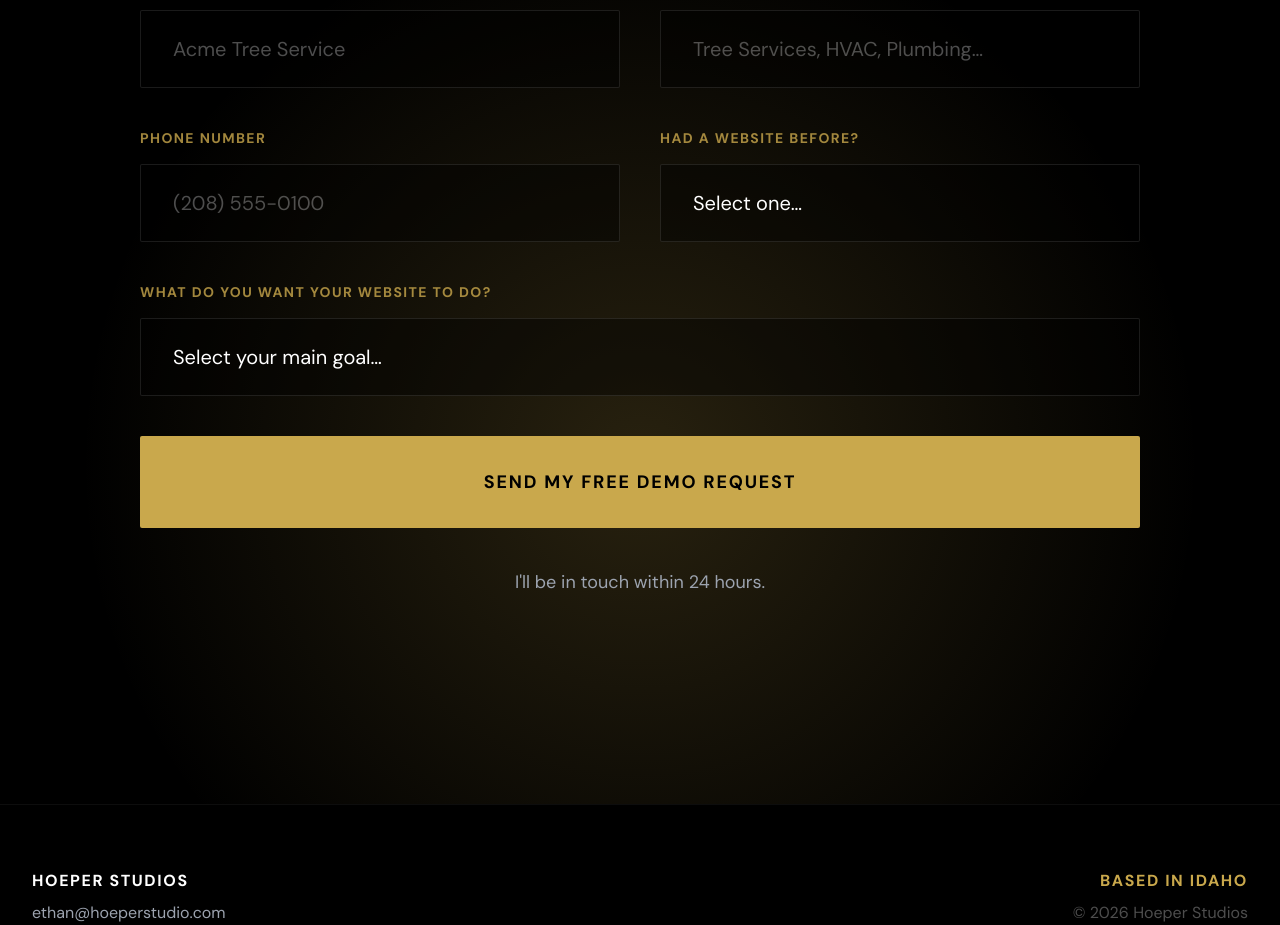
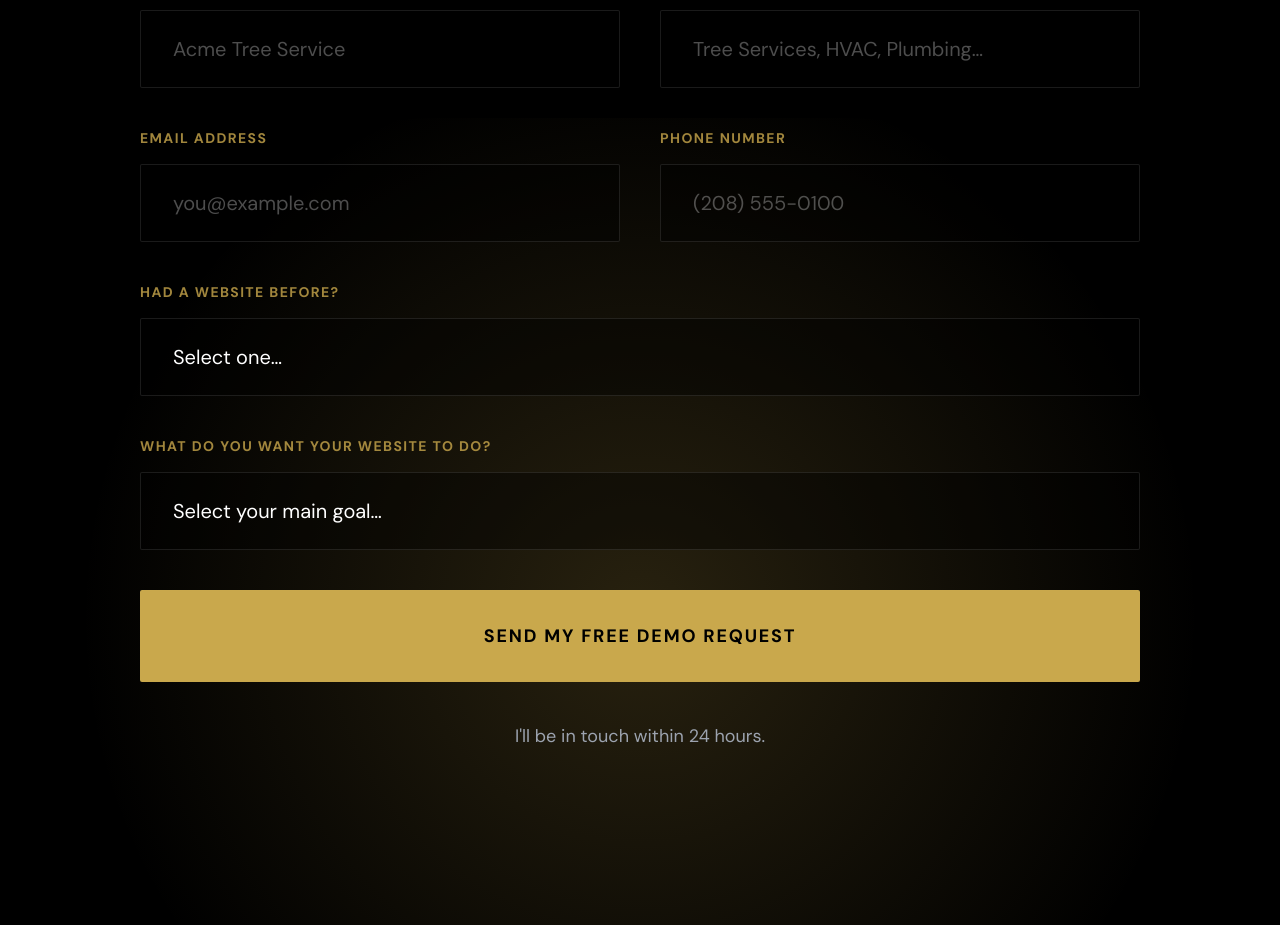
Before and after one commit to ethanhoeper101-commits/hoeper-studios-site, a Next.js app: page / in a window 1280 px wide. Shown: the part 5300-6225 px from the top of the page. Built offline with nearby package versions, Linux system fonts and the light colour scheme.

Commit message:
Add email field and form validation

```diff
--- a/src/app/api/send/route.ts
+++ b/src/app/api/send/route.ts
@@ -6,9 +6,9 @@ const resend = new Resend(process.env.RESEND_API_KEY);
 export async function POST(req: Request) {
   try {
     const body = await req.json();
-    const { businessName, businessType, phone, hadWebsite, goals } = body;
+    const { businessName, businessType, email, phone, hadWebsite, goals } = body;
 
-    if (!businessName || !businessType || !phone || !hadWebsite || !goals) {
+    if (!businessName || !businessType || !email || !phone || !hadWebsite || !goals) {
       return NextResponse.json({ error: "Missing fields" }, { status: 400 });
     }
 
@@ -43,6 +43,10 @@ export async function POST(req: Request) {
               <td style="padding: 12px 0; color: #fff; font-size: 14px;">${businessType}</td>
             </tr>
             <tr style="border-bottom: 1px solid #222;">
+              <td style="padding: 12px 0; color: #9CA3AF; font-size: 12px; text-transform: uppercase; letter-spacing: 0.1em;">Email</td>
+              <td style="padding: 12px 0; color: #fff; font-size: 14px;">${email}</td>
+            </tr>
+            <tr style="border-bottom: 1px solid #222;">
               <td style="padding: 12px 0; color: #9CA3AF; font-size: 12px; text-transform: uppercase; letter-spacing: 0.1em;">Phone</td>
               <td style="padding: 12px 0; color: #fff; font-size: 14px;">${phone}</td>
             </tr>
--- a/src/components/DemoForm.tsx
+++ b/src/components/DemoForm.tsx
@@ -6,26 +6,92 @@ import FadeUp from "./FadeUp";
 const inputClass =
   "w-full bg-black/40 border border-white/10 focus:border-gold/60 focus:outline-none text-white text-base md:text-xl px-4 md:px-8 py-4 md:py-6 rounded-sm placeholder-white/30 transition-colors";
 
+const inputErrorClass =
+  "w-full bg-black/40 border border-red-500/60 focus:border-red-500/80 focus:outline-none text-white text-base md:text-xl px-4 md:px-8 py-4 md:py-6 rounded-sm placeholder-white/30 transition-colors";
+
 const labelClass = "block text-sm font-bold tracking-widest text-gold/80 mb-4";
+
+const errorMsgClass = "mt-2 text-sm text-red-400";
+
+type FormData = {
+  businessName: string;
+  businessType: string;
+  email: string;
+  phone: string;
+  hadWebsite: string;
+  goals: string;
+};
+
+const emptyForm: FormData = {
+  businessName: "",
+  businessType: "",
+  email: "",
+  phone: "",
+  hadWebsite: "",
+  goals: "",
+};
+
+function validate(data: FormData): Partial<Record<keyof FormData, string>> {
+  const errors: Partial<Record<keyof FormData, string>> = {};
+
+  if (!data.businessName.trim()) {
+    errors.businessName = "Business name is required.";
+  }
+
+  if (!data.businessType.trim()) {
+    errors.businessType = "Type of business is required.";
+  }
+
+  const emailRegex = /^[^\s@]+@[^\s@]+\.[^\s@]+$/;
+  if (!data.email.trim()) {
+    errors.email = "Email address is required.";
+  } else if (!emailRegex.test(data.email.trim())) {
+    errors.email = "Enter a valid email address (e.g. name@example.com).";
+  }
+
+  if (!data.phone.trim()) {
+    errors.phone = "Phone number is required.";
+  } else if (/[a-zA-Z]/.test(data.phone)) {
+    errors.phone = "Phone number cannot contain letters.";
+  } else if (data.phone.replace(/\D/g, "").length !== 10) {
+    errors.phone = "Enter a 10-digit US phone number.";
+  }
+
+  if (!data.hadWebsite) {
+    errors.hadWebsite = "Please select an option.";
+  }
+
+  if (!data.goals) {
+    errors.goals = "Please select your main goal.";
+  }
+
+  return errors;
+}
 
 export default function DemoForm() {
   const [status, setStatus] = useState<"idle" | "loading" | "success" | "error">("idle");
-  const [formData, setFormData] = useState({
-    businessName: "",
-    businessType: "",
-    phone: "",
-    hadWebsite: "",
-    goals: "",
-  });
+  const [formData, setFormData] = useState<FormData>(emptyForm);
+  const [errors, setErrors] = useState<Partial<Record<keyof FormData, string>>>({});
 
   function handleChange(
     e: React.ChangeEvent<HTMLInputElement | HTMLSelectElement>
   ) {
-    setFormData((prev) => ({ ...prev, [e.target.name]: e.target.value }));
+    const { name, value } = e.target;
+    setFormData((prev) => ({ ...prev, [name]: value }));
+    // Clear the error for this field as the user edits it
+    if (errors[name as keyof FormData]) {
+      setErrors((prev) => ({ ...prev, [name]: undefined }));
+    }
   }
 
   async function handleSubmit(e: React.FormEvent) {
     e.preventDefault();
+    const newErrors = validate(formData);
+    if (Object.keys(newErrors).length > 0) {
+      setErrors(newErrors);
+      return;
+    }
+    setErrors({});
     setStatus("loading");
     try {
       const res = await fetch("/api/send", {
@@ -35,13 +101,17 @@ export default function DemoForm() {
       });
       if (res.ok) {
         setStatus("success");
-        setFormData({ businessName: "", businessType: "", phone: "", hadWebsite: "", goals: "" });
+        setFormData(emptyForm);
       } else {
         setStatus("error");
       }
     } catch {
       setStatus("error");
     }
+  }
+
+  function ic(name: keyof FormData) {
+    return errors[name] ? inputErrorClass : inputClass;
   }
 
   return (
@@ -65,7 +135,7 @@ export default function DemoForm() {
           No cost. No commitment. You only pay if you love it.
         </p>
 
-        <form onSubmit={handleSubmit} className="flex flex-col gap-5 md:gap-10">
+        <form onSubmit={handleSubmit} noValidate className="flex flex-col gap-5 md:gap-10">
           <div className="grid grid-cols-1 sm:grid-cols-2 gap-5 md:gap-10">
             <div>
               <label className={labelClass} htmlFor="businessName">BUSINESS NAME</label>
@@ -73,12 +143,12 @@ export default function DemoForm() {
                 id="businessName"
                 name="businessName"
                 type="text"
-                required
                 placeholder="Acme Tree Service"
                 value={formData.businessName}
                 onChange={handleChange}
-                className={inputClass}
+                className={ic("businessName")}
               />
+              {errors.businessName && <p className={errorMsgClass}>{errors.businessName}</p>}
             </div>
 
             <div>
@@ -87,12 +157,26 @@ export default function DemoForm() {
                 id="businessType"
                 name="businessType"
                 type="text"
-                required
                 placeholder="Tree Services, HVAC, Plumbing…"
                 value={formData.businessType}
                 onChange={handleChange}
-                className={inputClass}
+                className={ic("businessType")}
               />
+              {errors.businessType && <p className={errorMsgClass}>{errors.businessType}</p>}
+            </div>
+
+            <div>
+              <label className={labelClass} htmlFor="email">EMAIL ADDRESS</label>
+              <input
+                id="email"
+                name="email"
+                type="email"
+                placeholder="you@example.com"
+                value={formData.email}
+                onChange={handleChange}
+                className={ic("email")}
+              />
+              {errors.email && <p className={errorMsgClass}>{errors.email}</p>}
             </div>
 
             <div>
@@ -101,12 +185,13 @@ export default function DemoForm() {
                 id="phone"
                 name="phone"
                 type="tel"
-                required
                 placeholder="(208) 555-0100"
                 value={formData.phone}
                 onChange={handleChange}
-                className={inputClass}
+                className={ic("phone")}
               />
+              {errors.phone && <p className={errorMsgClass}>{errors.phone}</p>}
+            </div>
           </div>
 
           <div>
@@ -114,17 +199,16 @@ export default function DemoForm() {
             <select
               id="hadWebsite"
               name="hadWebsite"
-                required
               value={formData.hadWebsite}
               onChange={handleChange}
-                className={inputClass + " appearance-none cursor-pointer"}
+              className={ic("hadWebsite") + " appearance-none cursor-pointer"}
             >
               <option value="" disabled>Select one…</option>
               <option value="yes-happy">Yes, and I liked it</option>
               <option value="yes-unhappy">Yes, but it didn&apos;t work well</option>
               <option value="no">No, this would be my first</option>
             </select>
-            </div>
+            {errors.hadWebsite && <p className={errorMsgClass}>{errors.hadWebsite}</p>}
           </div>
 
           <div>
@@ -132,10 +216,9 @@ export default function DemoForm() {
             <select
               id="goals"
               name="goals"
-              required
               value={formData.goals}
               onChange={handleChange}
-              className={inputClass + " appearance-none cursor-pointer"}
+              className={ic("goals") + " appearance-none cursor-pointer"}
             >
               <option value="" disabled>Select your main goal…</option>
               <option value="leads">Generate more leads and calls</option>
@@ -144,6 +227,7 @@ export default function DemoForm() {
               <option value="reviews">Get more Google reviews</option>
               <option value="all">All of the above</option>
             </select>
+            {errors.goals && <p className={errorMsgClass}>{errors.goals}</p>}
           </div>
 
           <button
```
Lines whose indentation alone changed are shown as unchanged.
